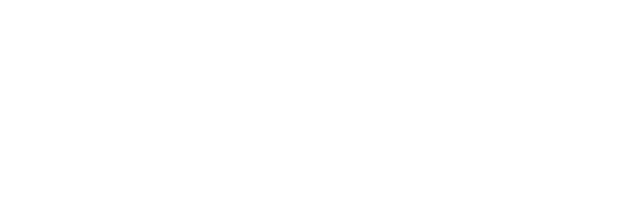
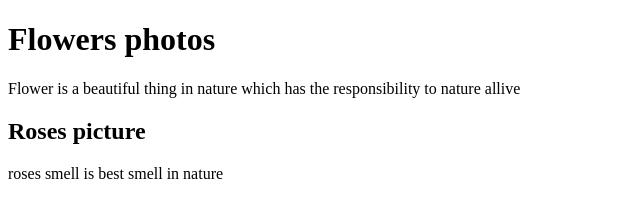
Before and after one commit to acciojob/inline-styling-saurabhanand96310, a website: page main.html in a window 1280 px wide. Shown: the whole page, without its empty margins (0-640 px from the left). Drawn offline with Linux system fonts and the light colour scheme.

Commit message:
created a submission

```diff
--- a/main.html
+++ b/main.html
@@ -6,8 +6,16 @@
 	<link rel="stylesheet" href="styles.css">
 </head>
 
-<body>
+<body class="flower">
 	<!-- the entire body must be written by student -->
+	<div>
+		<h1 id="h1">Flowers photos</h1>
+		<p>Flower is a beautiful thing in nature which has the responsibility to nature allive</p>
+	</div>
+	<div>
+		<h2>Roses picture</h2>
+		<p>roses smell is best smell in nature</p>
+	</div>
     <script type="text/javascript" src="./script.js">
 </script>
 
--- a/script.js
+++ b/script.js
@@ -1 +1,5 @@
 //your JS code here. If required.
+.flower{
+	background-color: yellow;
+	text-align: center;
+}
```
